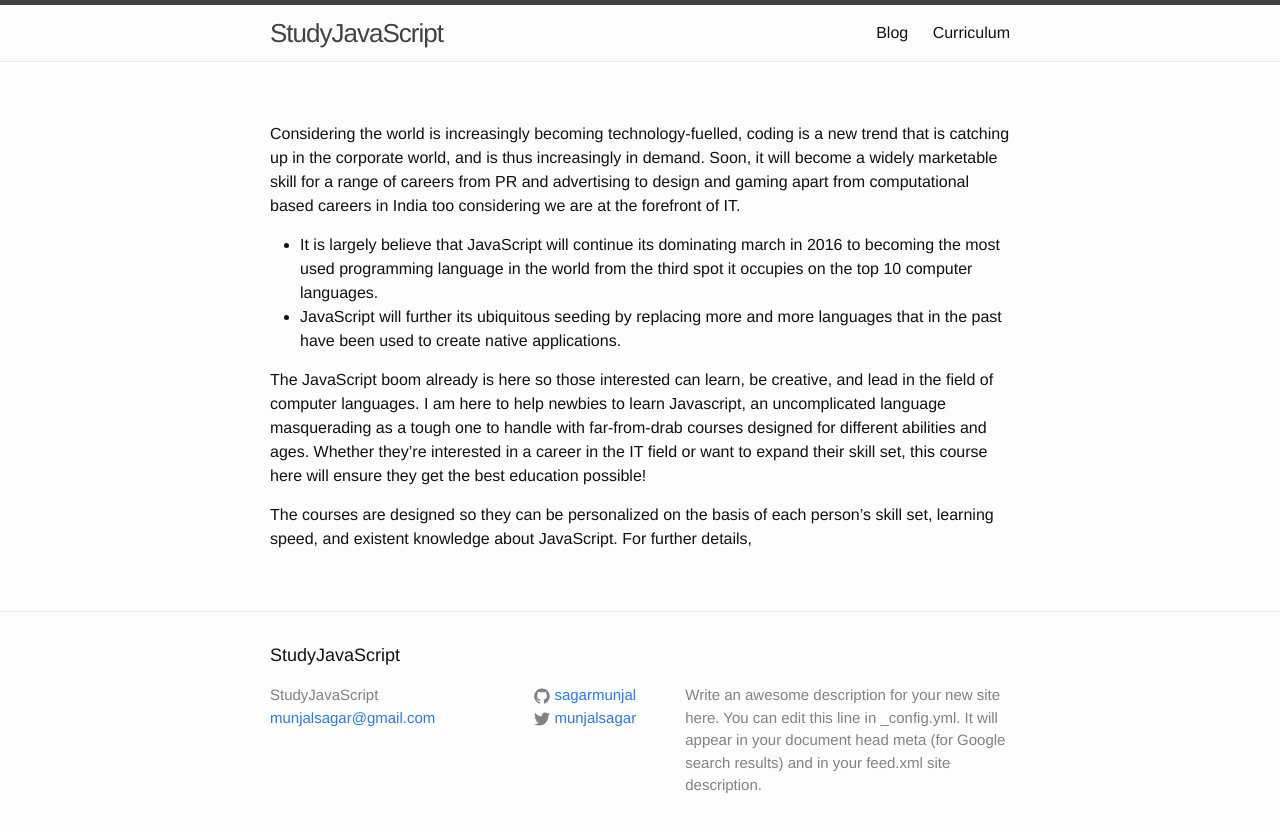
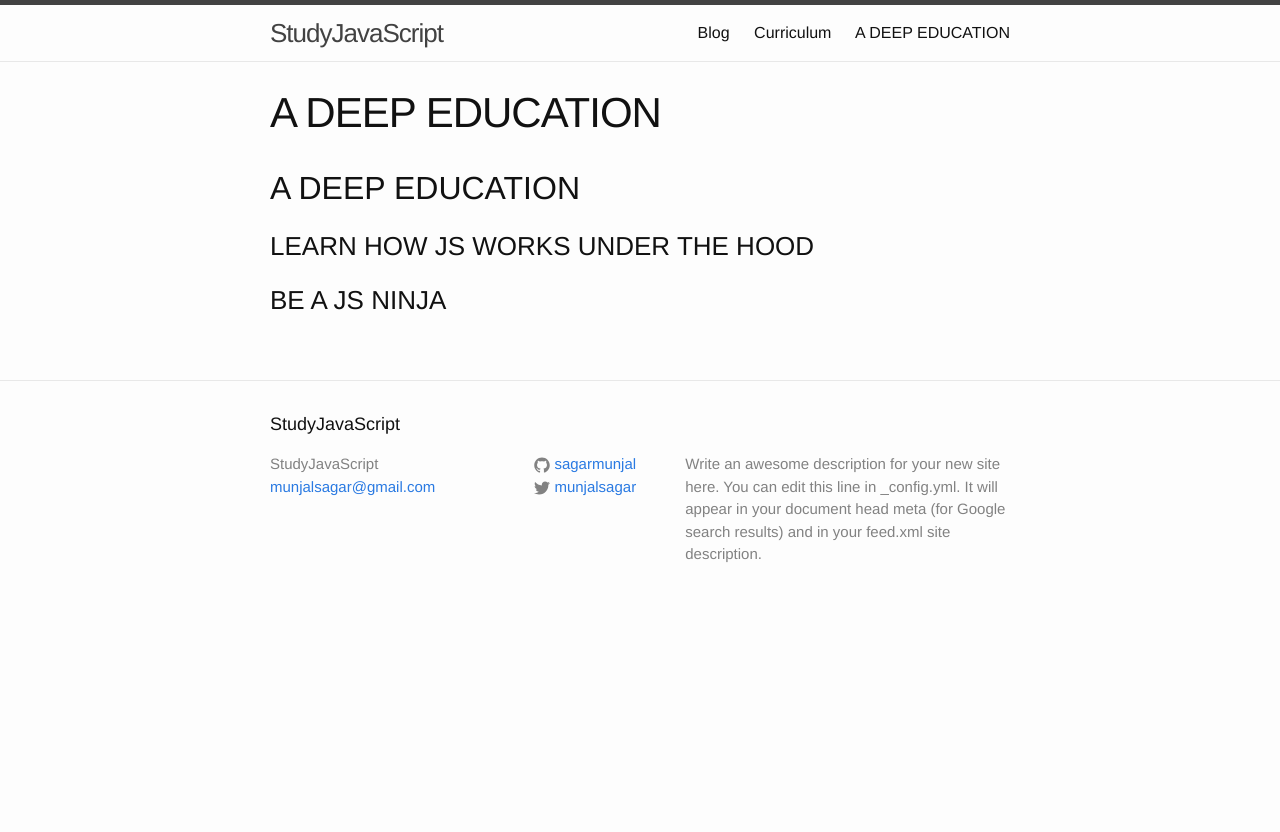
Before and after one commit to sagarmunjal/repo0001, a Jekyll site: the page built from index.md, in a window 1280 px wide. Shown: the top 832 px of the page. Built offline with Jekyll 4.4.1, drawn with Linux system fonts in a browser that asks for light colours; nearby versions of some CDN libraries; a script that is not in the unit is left out; our own code applies the rules of GitHub Pages for plain Markdown files.

Commit message:
Updated index.md

```diff
--- a/index.md
+++ b/index.md
@@ -1,12 +1,10 @@
 ---
 layout: page
+published: true
 ---
 
-Considering the world is increasingly becoming technology-fuelled, coding is a new trend that is catching up in the corporate world, and is thus increasingly in demand. Soon, it will become a widely marketable skill for a range of careers from PR and advertising to design and gaming apart from computational based careers in India too considering we are at the forefront of IT.
+## A DEEP EDUCATION
 
-- It is largely believe that JavaScript will continue its dominating march in 2016 to becoming the most used programming language in the world from the third spot it occupies on the top 10 computer languages.
-- JavaScript will further its ubiquitous seeding by replacing more and more languages that in the past have been used to create native applications.
+### LEARN HOW JS WORKS UNDER THE HOOD
 
-The JavaScript boom already is h­­ere so those interested can learn, be creative, and lead in the field of computer languages. I am here to help newbies to learn Javascript, an uncomplicated language masquerading as a tough one to handle with far-from-drab courses designed for different abilities and ages. Whether they’re interested in a career in the IT field or want to expand their skill set, this course here will ensure they get the best education possible!
-
-The courses are designed so they can be personalized on the basis of each person’s skill set, learning speed, and existent knowledge about JavaScript. For further details,
+### BE A JS NINJA
```
